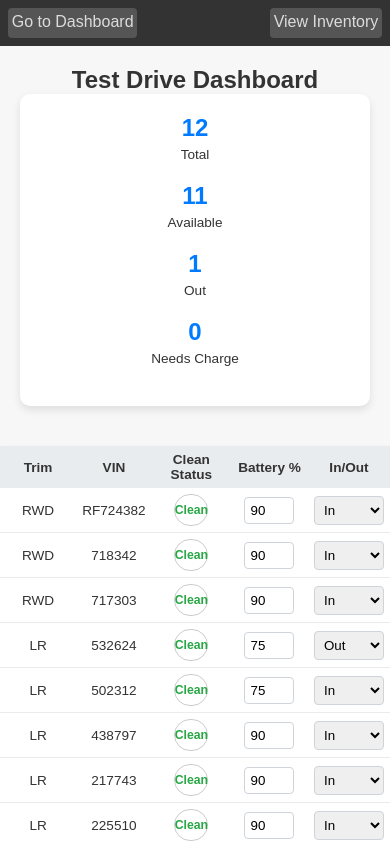
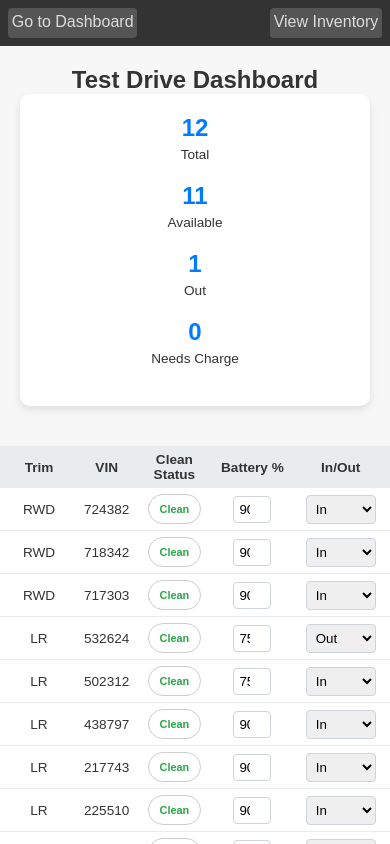
Before and after one commit to caylanwilcox/Tesla-TestDrive, a React (Create React App) app in the folder teslatestdrives/: page / in a window 390 px wide. Shown: the top 844 px of the page. Built offline with nearby package versions, Linux system fonts and the light colour scheme.

Commit message:
finishing ui

```diff
--- a/teslatestdrives/public/cars.json
+++ b/teslatestdrives/public/cars.json
@@ -1,6 +1,6 @@
 
 [
-  { "id": "RF724382", "cleanStatus": true, "batteryPercentage": 90, "inOut": "in", "driver": "", "model":"Model3","trim":"RWD","name": "WB319", "wheel":"19","color":"White" },
+  { "id": 724382, "cleanStatus": true, "batteryPercentage": 90, "inOut": "in", "driver": "", "model":"Model3","trim":"RWD","name": "WB319", "wheel":"19","color":"White" },
     { "id": 718342, "cleanStatus": true, "batteryPercentage": 90, "inOut": "in", "driver": "", "model":"Model3", "trim":"RWD","name": "WB318", "wheel":"18","color":"White" },
     { "id": 717303, "cleanStatus": true, "batteryPercentage": 90, "inOut": "in", "driver": "", "model":"Model3","trim":"RWD","name": "RB319", "wheel":"19","color":"RED" },
   { "id": 532624, "cleanStatus": true, "batteryPercentage": 75, "inOut": "out", "driver": "", "model":"ModelS", "trim":"LR","name": "WBS21", "wheel":"21","color":"WHITE" },
--- a/teslatestdrives/src/App.css
+++ b/teslatestdrives/src/App.css
@@ -104,6 +104,7 @@ th, td {
 }
 .batteryPercentage{
   width:50px;
+  text-align:center;
 }
 .inOut{
   width:70px;
@@ -266,7 +267,10 @@ button {
   .number-item .label {
     font-size: 0.85rem; /* Adjust font size for labels */
   }
-
+.batteryPercentage{
+  width:38px;
+  text-align:center;
+}
   table {
     font-size: 0.85rem; /* Adjust table font size for readability */
   }
@@ -275,10 +279,3 @@ button {
     padding: 6px; /* Reduce padding in table headers and cells */
   }
 }
-@media screen and (max-width: 400px) and (min-width: 300px) {
-  .clean-status-button {
-    display: flex; /* Use flexbox to center the button */
-    justify-content: center; /* Center the button horizontally */
-    margin: 0 auto; /* Additional centering for block-level elements if needed */
-}
-}
--- a/teslatestdrives/src/CleanDirtyToggle.css
+++ b/teslatestdrives/src/CleanDirtyToggle.css
@@ -1,14 +1,14 @@
 /* CleanDirtyToggle.css */
+
 .toggle-button {
   display: inline-flex; /* Flex container, inline to fit into table layout */
   justify-content: center; /* Center content horizontally */
   align-items: center; /* Center content vertically */
-
   padding: 8px 16px;
   border: 1px solid #ccc;
   transition: all 0.3s ease;
-width:20%;
-height:20%;
+  min-width: 70px; /* Set a min-width that maintains aspect ratio at 350px screen width */
+  max-width: 120px; /* Set a max-width for larger screens if needed */
   border-radius: 20px;
   cursor: pointer;
   outline: none;
@@ -16,7 +16,6 @@ height:20%;
   transition: all 0.3s ease;
   font-weight: bold;
   font-size: 0.9em; /* Adjust the font size as needed */
-  /* Remove text-align since it's no longer necessary with flexbox */
 }
 
 .toggle-button.clean {
@@ -31,3 +30,11 @@ height:20%;
 .toggle-button:hover {
   opacity: 0.8;
 }
+
+@media screen and (max-width: 400px) {
+  .toggle-button {
+    min-width: 52.5px; /* Example min-width adjustment for smaller screens */
+    padding: 8px; /* Adjust padding to maintain height */
+    font-size: 0.8em; /* Adjust font size for smaller screens */
+  }
+}
```
